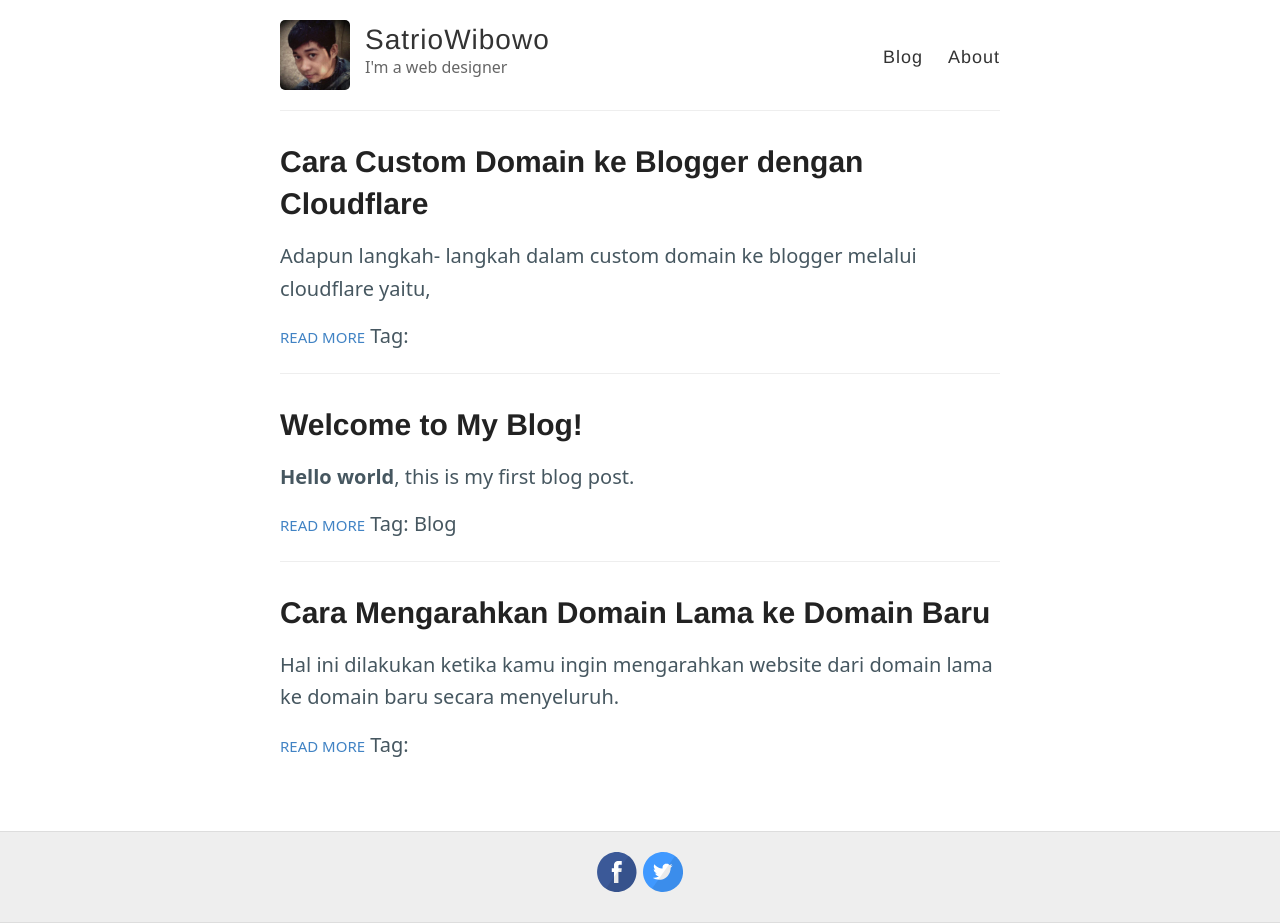
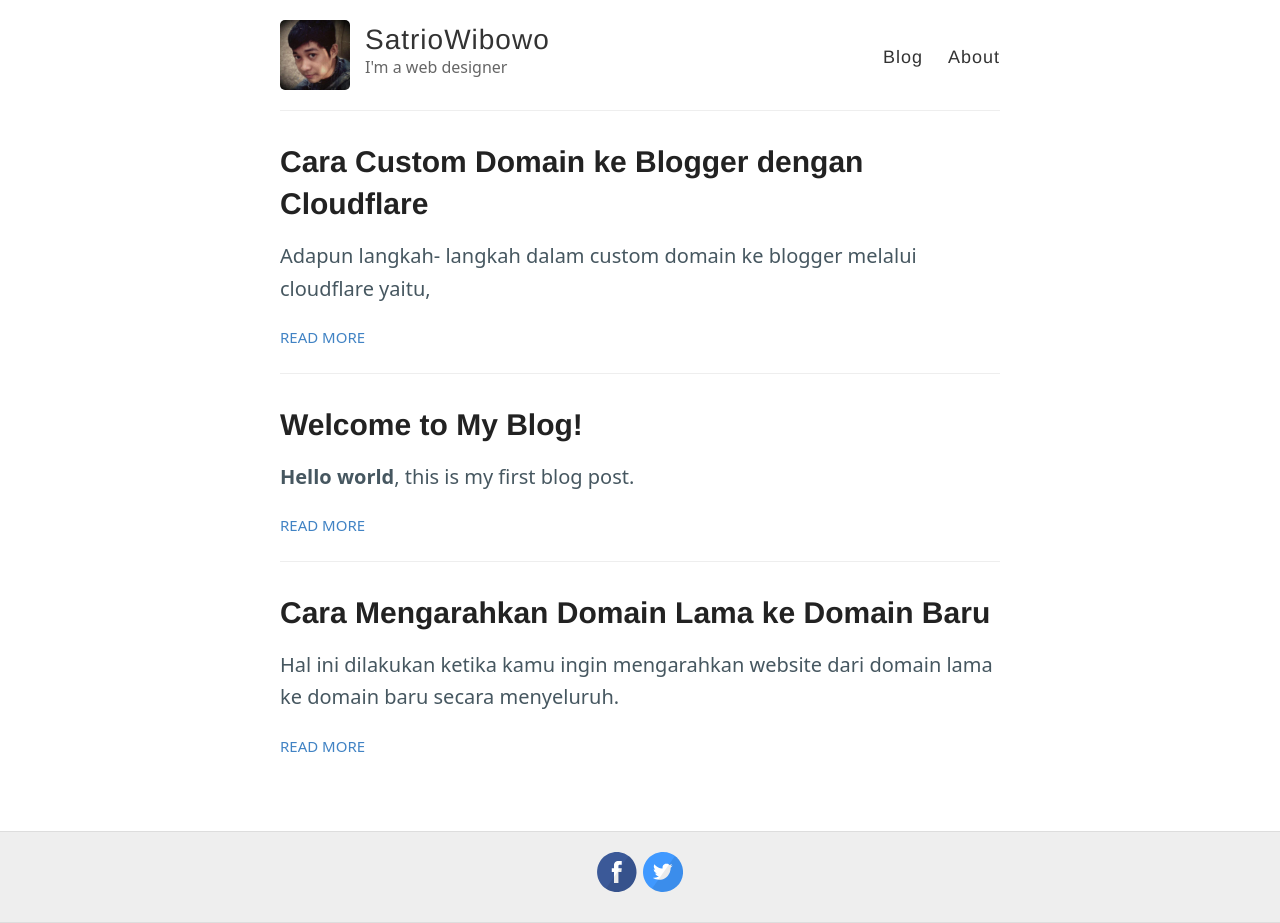
Before and after one commit to sa3owibowo/blog, a Jekyll site: the page built from index.html, in a window 1280 px wide. Built offline with Jekyll 4.4.1, drawn with Linux system fonts in a browser that asks for light colours; the list of posts is cut into pages by our own code.

Commit message:
Update index.html

```diff
--- a/index.html
+++ b/index.html
@@ -13,8 +13,6 @@ layout: default
       </div>
 
       <a href="{{ site.baseurl }}{{ post.url }}" class="read-more">Read More</a>
-      Tag{% if post.tags.size > 1 %}s{% endif %}:
-      {{ post.tags | sort | join: ", " }}
     </article>
   {% endfor %}
 </div>
```
